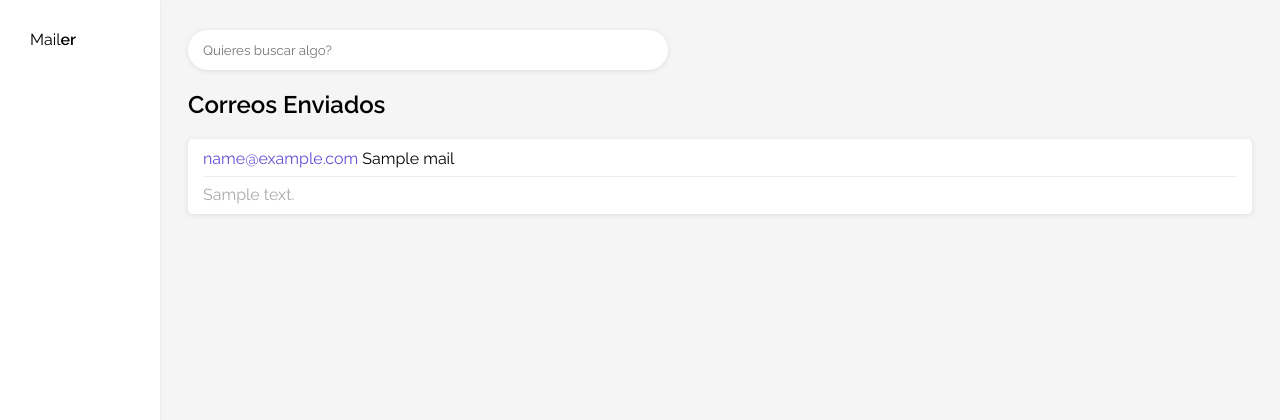
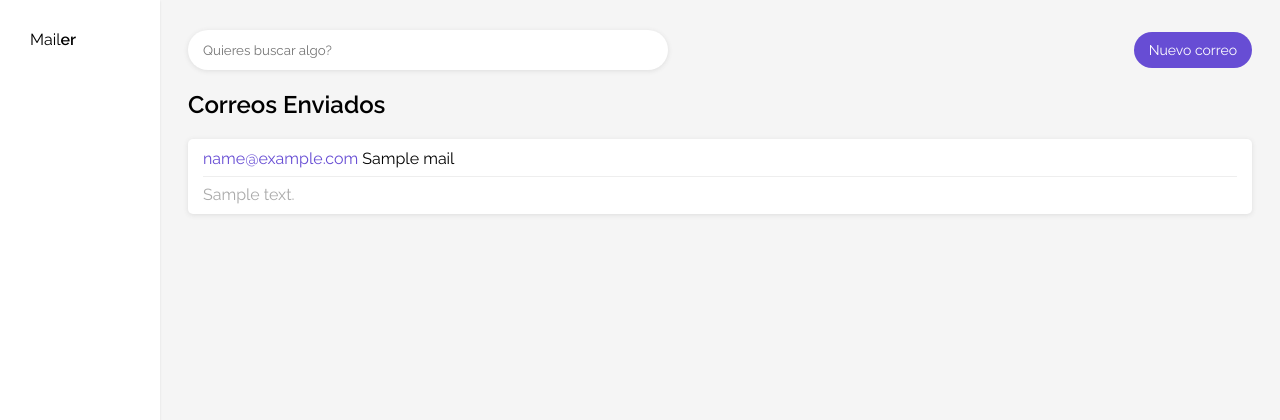
Before and after one commit to luisdiaz2022/MailerApp, a Flask app: template app/templates/mails/index.html in a window 1280 px wide. Shown: the top 420 px of the page. Run offline with Flask 3, Linux system fonts and the light colour scheme; the template is opened without the code that fills it: most values are stand-ins (such as "Sample title", 1, 10 or a date in 2020).

Commit message:
Added button and styles to it

```diff
--- a/app/static/styles.css
+++ b/app/static/styles.css
@@ -20,6 +20,11 @@ nav {
     margin-left: 180px;
     margin-top: 30px;
     margin-right: 20px;
+}
+
+.top-bar{
+    display: flex;
+    justify-content: space-between;
 }
 
 form input {
@@ -57,6 +62,21 @@ ul {
     color: #674dd4;
 }
 
+.button {
+    font-size: 14px;
+    transition: background-color 0.5s ease;
+    background-color: #674dd4;
+    color: white;
+    align-self: center;
+    padding: 10px 15px;
+    border-radius: 30px;
+    text-decoration: none;
+}
+
+.button:hover {
+    background-color: #7b62e3;
+}
+
 hr {
     border: none;
     height: 1px;
--- a/app/templates/base.html
+++ b/app/templates/base.html
@@ -13,6 +13,7 @@
         <form method='get'>
             <input name="search" type="text" placeholder="Quieres buscar algo?" />
         </form>
+        {% block action %}{% endblock %}
     </div>
     <header>
         {% block header %}{% endblock %}
--- a/app/templates/mails/index.html
+++ b/app/templates/mails/index.html
@@ -2,6 +2,10 @@
 
 {% block header %}
 <h1>{% block title %}Correos Enviados{% endblock %}</h1>
+{% endblock %}
+
+{% block action %}
+ <a class="button" href="#">Nuevo correo</a>
 {% endblock %}
 
 {% block content %}
```
